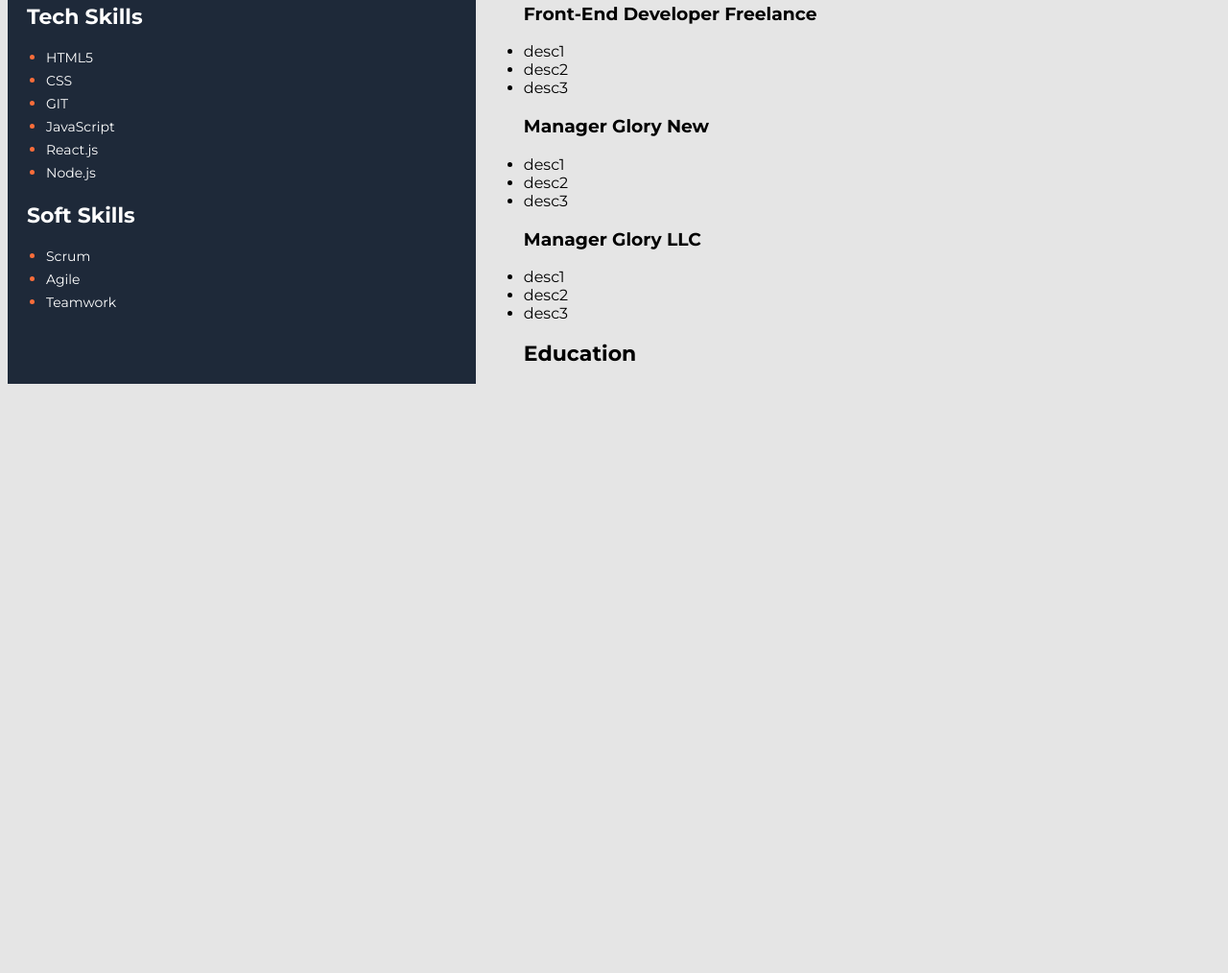
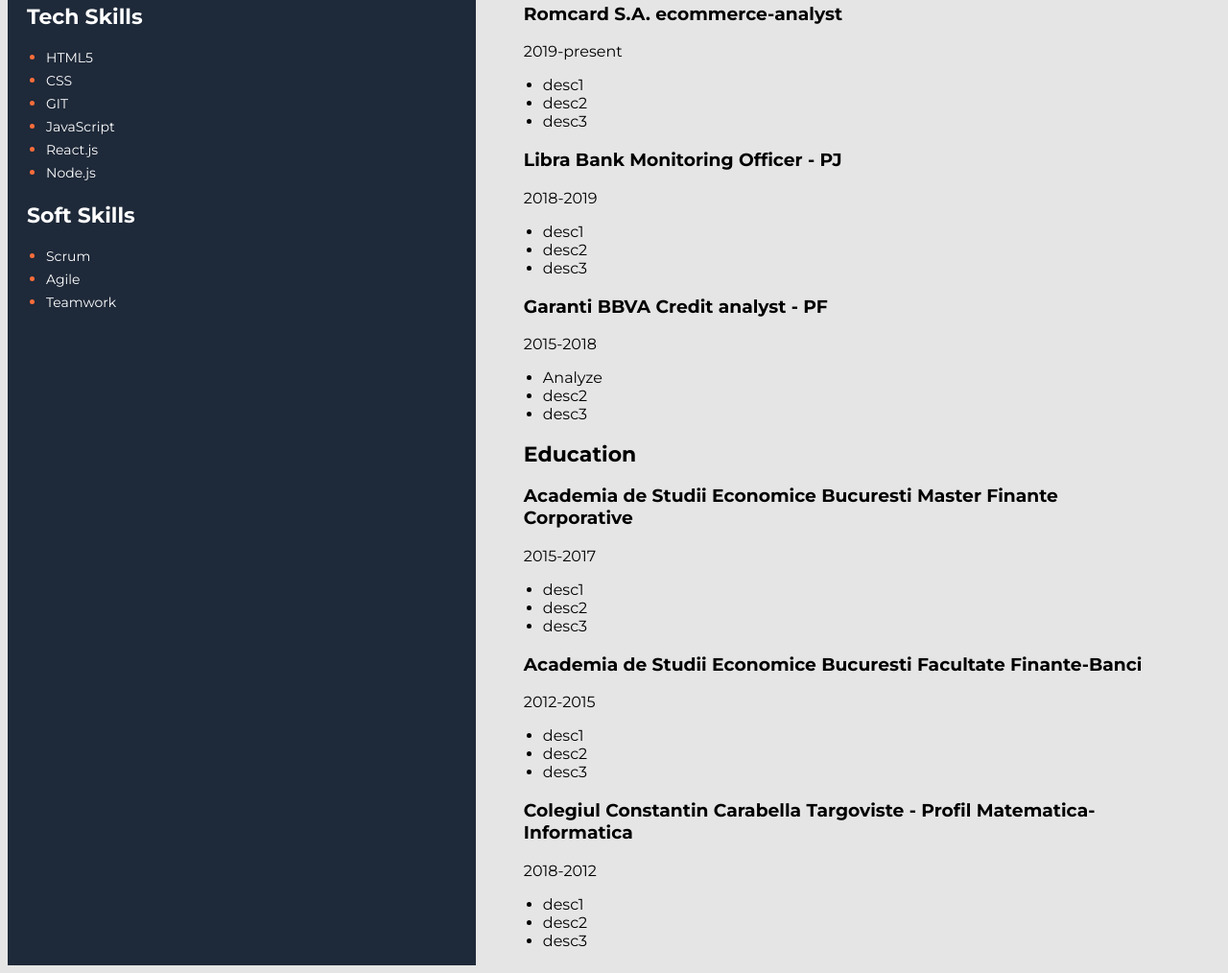
Before and after one commit to AlinaPetcu/CV1, a plain HTML site: page index.html in a window 1280 px wide. Shown: the part 494-1508 px from the top of the page at 96% size. Before the commit the page ends 902 px from the top, so only its background shows below. Drawn offline with Linux system fonts and the light colour scheme.

Commit message:
Adaugari info

```diff
--- a/css/style.css
+++ b/css/style.css
@@ -93,6 +93,8 @@ padding: 0;
     line-height: 171.429%;
 }
 
+.list{padding-left: 20px;}
+
 
 
 @media screen and (width >=768px){
--- a/index.html
+++ b/index.html
@@ -58,25 +58,28 @@
         <div class="work-experience-section">
           <h2 class="block-title">Work experience</h2>
           <div>
-            <h3>Front-End Developer Freelance</h3>
-            <ul>
+            <h3>Romcard S.A. ecommerce-analyst</h3>
+            <p>2019-present</p>
+            <ul class="list">
               <li>desc1</li>
               <li>desc2</li>
               <li>desc3</li>
             </ul>
           </div>
           <div>
-            <h3>Manager Glory New</h3>
-            <ul>
+            <h3>Libra Bank Monitoring Officer - PJ</h3>
+            <p>2018-2019</p>
+            <ul class="list">
               <li>desc1</li>
               <li>desc2</li>
               <li>desc3</li>
             </ul>
           </div>
           <div>
-            <h3>Manager Glory LLC</h3>
-            <ul>
-              <li>desc1</li>
+            <h3>Garanti BBVA Credit analyst - PF</h3>
+            <p>2015-2018</p>
+            <ul class="list">
+              <li>Analyze</li>
               <li>desc2</li>
               <li>desc3</li>
             </ul>
@@ -85,6 +88,40 @@
 
         <div class="education-section">
           <h2 class="block-title">Education</h2>
+          <div>
+            <h3>
+              Academia de Studii Economice Bucuresti Master Finante Corporative
+            </h3>
+            <p>2015-2017</p>
+            <ul class="list">
+              <li>desc1</li>
+              <li>desc2</li>
+              <li>desc3</li>
+            </ul>
+          </div>
+          <div>
+            <h3>
+              Academia de Studii Economice Bucuresti Facultate Finante-Banci
+            </h3>
+            <p>2012-2015</p>
+            <ul class="list">
+              <li>desc1</li>
+              <li>desc2</li>
+              <li>desc3</li>
+            </ul>
+          </div>
+          <div>
+            <h3>
+              Colegiul Constantin Carabella Targoviste - Profil
+              Matematica-Informatica
+            </h3>
+            <p>2018-2012</p>
+            <ul class="list">
+              <li>desc1</li>
+              <li>desc2</li>
+              <li>desc3</li>
+            </ul>
+          </div>
         </div>
       </div>
       <!--Left side-->
```
